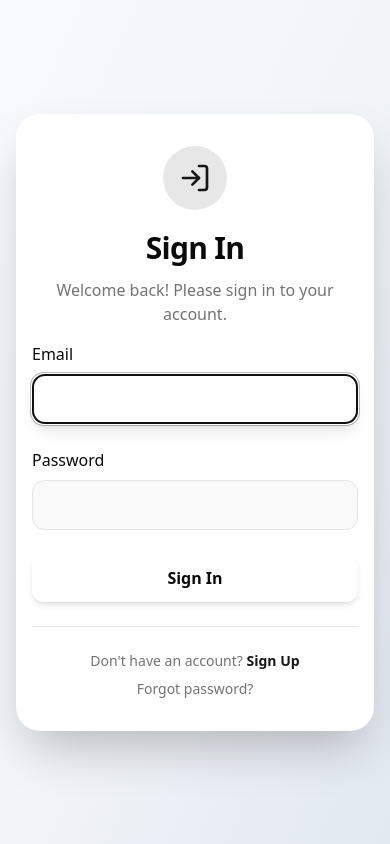
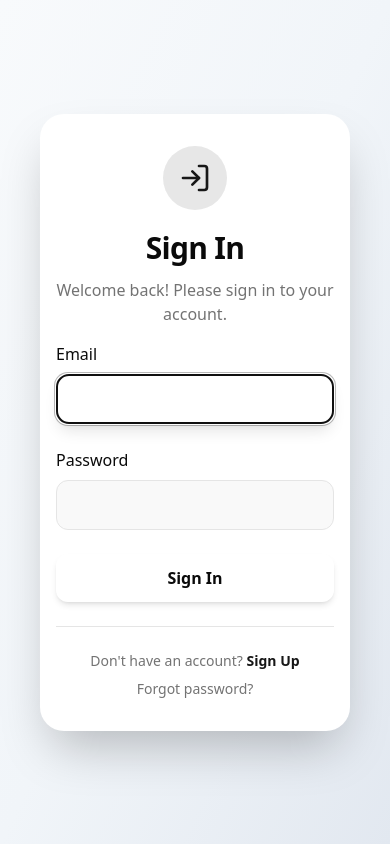
Before and after one commit to bu19akov/linkedin_extension_webapp, a Next.js app: page /auth/signin in a window 390 px wide. Built offline with nearby package versions, Linux system fonts and the light colour scheme; no server answers.

Commit message:
rescale for prod8

```diff
--- a/src/pages/account/index.tsx
+++ b/src/pages/account/index.tsx
@@ -94,7 +94,7 @@ export default function Account() {
   };
 
   return (
-    <div className="min-h-[100dvh] flex items-center justify-center bg-gradient-to-br from-[#f8fafc] via-[#f1f5f9] to-[#e2e8f0] dark:from-background dark:to-muted/80 p-4 sm:p-8">
+    <div className="min-h-[100dvh] flex items-center justify-center bg-gradient-to-br from-[#f8fafc] via-[#f1f5f9] to-[#e2e8f0] dark:from-background dark:to-muted/80 p-10 sm:p-8">
       <Card className="w-full max-w-md text-base rounded-3xl shadow-2xl border-0 bg-white dark:bg-card px-4 py-8 sm:px-8 sm:py-10 max-h-[calc(100dvh-2rem)] overflow-auto">
         <CardHeader className="flex flex-col items-center gap-3 pb-0">
           <div className="flex items-center justify-center w-16 h-16 rounded-full bg-primary/10 mb-2">
--- a/src/pages/auth/signin.tsx
+++ b/src/pages/auth/signin.tsx
@@ -30,8 +30,8 @@ export default function SignIn() {
   };
 
   return (
-    <div className="min-h-screen flex items-center justify-center bg-gradient-to-br from-[#f8fafc] via-[#f1f5f9] to-[#e2e8f0] dark:from-background dark:to-muted/80 p-4 sm:p-8">
-      <Card className="w-full max-w-md text-base rounded-3xl shadow-2xl border-0 bg-white dark:bg-card px-4 py-8 sm:px-8 sm:py-10">
+    <div className="min-h-[100dvh] flex items-center justify-center bg-gradient-to-br from-[#f8fafc] via-[#f1f5f9] to-[#e2e8f0] dark:from-background dark:to-muted/80 p-10 sm:p-8">
+      <Card className="w-full max-w-md text-base rounded-3xl shadow-2xl border-0 bg-white dark:bg-card px-4 py-8 sm:px-8 sm:py-10 max-h-[calc(100dvh-2rem)] overflow-auto">
         <CardHeader className="flex flex-col items-center gap-3 pb-0">
           <div className="flex items-center justify-center w-16 h-16 rounded-full bg-primary/10 mb-2">
             <LogIn className="w-8 h-8 text-primary" />
```
